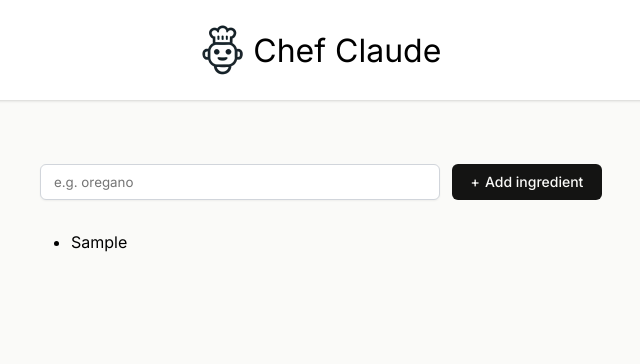
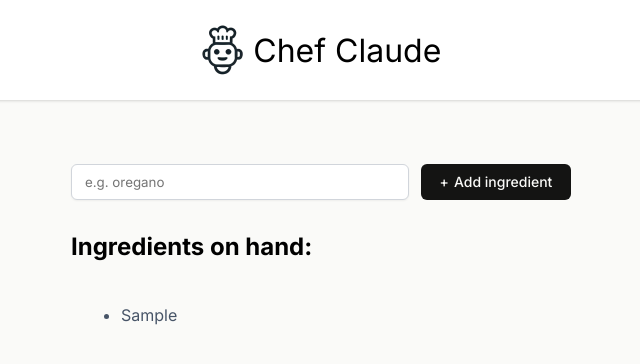
Before and after one commit to Liene31/react-chef-claude, a React (Vite) app: page / in a window 1280 px wide. Both pictures are taken after typing "Sample" into the empty fields and a click on the button "Add ingredient". Shown: the top 364 px of the page, without its empty margins (319-959 px from the left). Built offline with nearby package versions, Linux system fonts and the light colour scheme.

Commit message:
add recipe section

```diff
--- a/components/Main.jsx
+++ b/components/Main.jsx
@@ -14,7 +14,7 @@
     });
   }
 
-  ///////////////////////////
+  console.log(ingredients.length);
 
   return (
     <main>
@@ -27,7 +27,24 @@
         />
         <button>Add ingredient</button>
       </form>
-      <ul>{ingredientsList}</ul>
+
+      {ingredients.length > 0 && (
+        <section>
+          <h2>Ingredients on hand:</h2>
+          <ul className="ingredients-list" aria-live="polite">
+            {ingredientsList}
+          </ul>
+          {ingredients.length > 3 && (
+            <div className="get-recipe-container">
+              <div>
+                <h3>Ready for a recipe?</h3>
+                <p>Generate a recipe from your list of ingredients.</p>
+              </div>
+              <button>Get a recipe</button>
+            </div>
+          )}
+        </section>
+      )}
     </main>
   );
 }
--- a/src/index.css
+++ b/src/index.css
@@ -28,6 +28,11 @@
   span {
     font-size: 2rem;
   }
+}
+
+main {
+  max-width: 500px;
+  margin: 0 auto;
 }
 
 form {
@@ -67,6 +72,49 @@
 }
 
 ul {
-  width: 500px;
+  width: 400px;
   margin: 0 auto;
 }
+
+ul.ingredients-list {
+  margin-bottom: 48px;
+  margin-top: 40px;
+}
+
+ul.ingredients-list > li {
+  color: #475467;
+  line-height: 28px;
+}
+
+.get-recipe-container {
+  display: flex;
+  justify-content: space-between;
+  align-items: center;
+  border-radius: 8px;
+  background: #f0efeb;
+  padding: 10px 28px;
+}
+
+.get-recipe-container h3 {
+  font-size: 1.125rem;
+  font-weight: 500;
+  line-height: 24px;
+}
+
+.get-recipe-container p {
+  color: #6b7280;
+  font-size: 0.875rem;
+  line-height: 20px;
+}
+
+.get-recipe-container button {
+  border: none;
+  border-radius: 6px;
+  background: #d17557;
+  box-shadow: 0px 1px 2px 0px rgba(0, 0, 0, 0.05);
+  color: #fafaf8;
+  padding: 9px 17px;
+  font-family: Inter, sans-serif;
+  font-size: 0.875rem;
+  cursor: pointer;
+}
```
